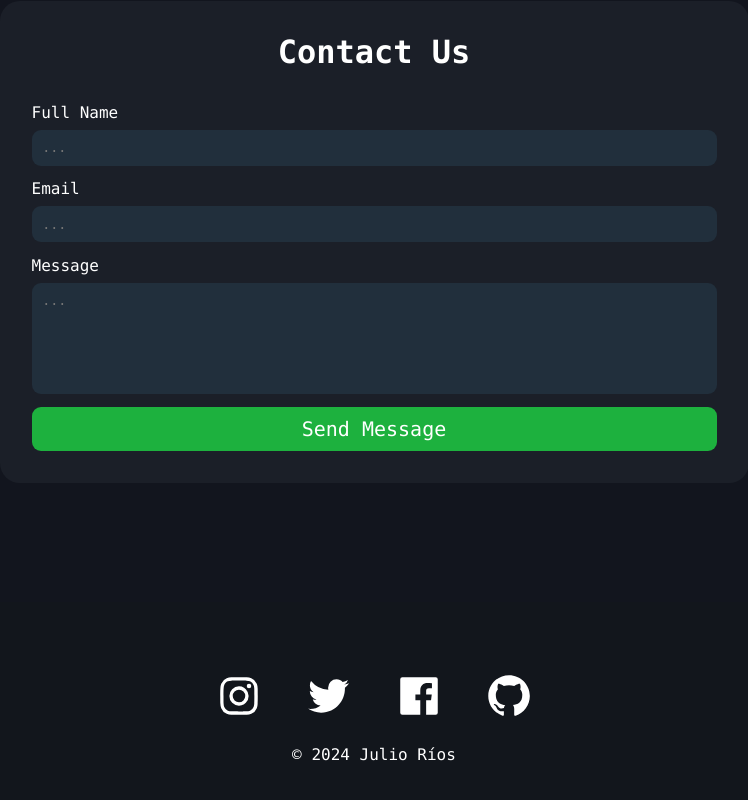
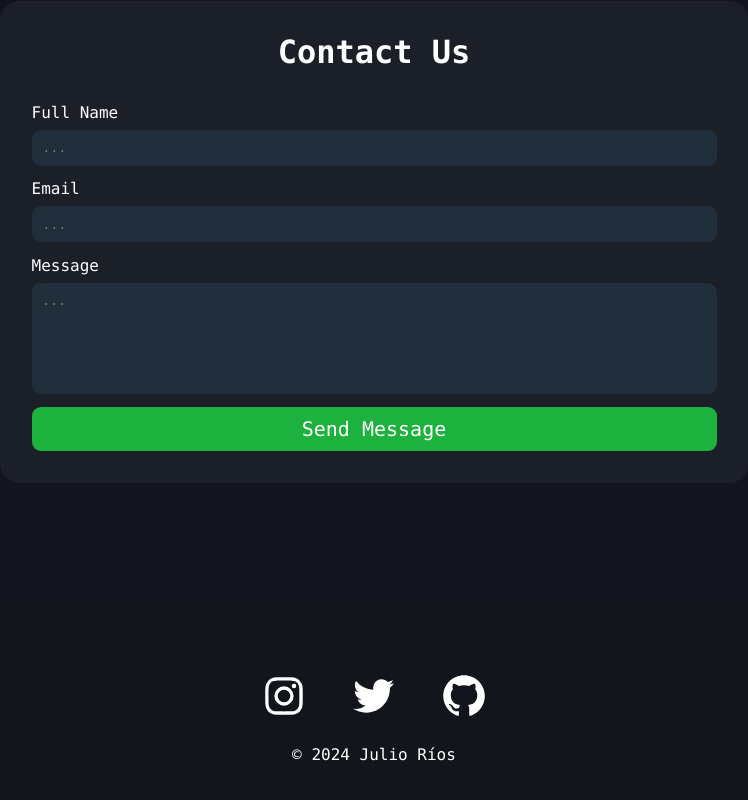
Before and after one commit to user-sysc/mern-project-walletgo, a React (Vite) app in the folder client/: page / in a window 1280 px wide. Shown: the part 998-1798 px from the top of the page, without its empty margins (266-1014 px from the left). Built offline with nearby package versions, Linux system fonts and the light colour scheme.

Commit message:
facebook-footer

```diff
--- a/client/src/components/Footer.jsx
+++ b/client/src/components/Footer.jsx
@@ -1,6 +1,5 @@
 import { BiLogoInstagram } from "react-icons/bi";
 import { BiLogoTwitter } from "react-icons/bi";
-import { BiLogoFacebookSquare } from "react-icons/bi";
 import { BiLogoGithub } from "react-icons/bi";
 import "../styles/Footer.css";
 
@@ -22,13 +21,6 @@ function Footer() {
         >
           <BiLogoTwitter />
         </a>
-        <a
-          href="https://www.facebook.com/"
-          target="_blank"
-          rel="noopener noreferrer"
-        >
-          <BiLogoFacebookSquare />
-        </a>
         <a href="https://github.com/user-sysc" target="_blank">
           <BiLogoGithub />
         </a>
```
